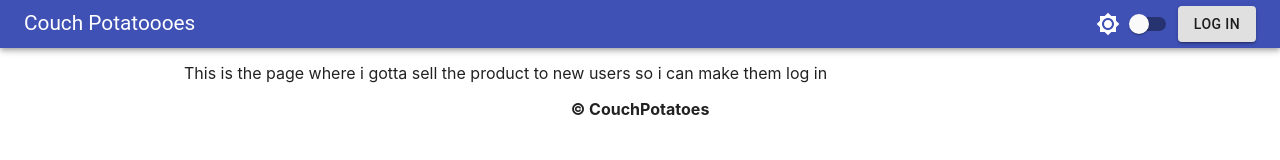
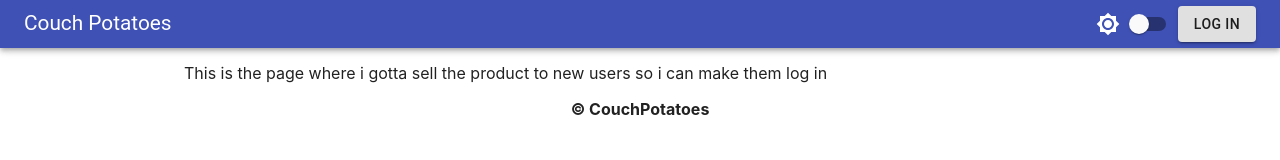
Before and after one commit to xhuliodo/couch-potatoes, a React (Create React App) app in the folder client/: page / in a window 1280 px wide. Shown: the top 160 px of the page. Built offline with nearby package versions, Linux system fonts and the light colour scheme; no server answers.

Commit message:
auto update should be working now...

```diff
--- a/client/src/components/MenuBar.js
+++ b/client/src/components/MenuBar.js
@@ -119,7 +119,7 @@ export default function MenuBar({ darkThemeIcon, darkTheme, setDarkTheme }) {
       <AppBar position="static">
         <Toolbar style={{ minHeight: "48px" }}>
           <Typography variant="h5" noWrap>
-            Couch Potatoooes
+            Couch Potatoes
           </Typography>
           <div className={classes.grow} />
           <div>
```
